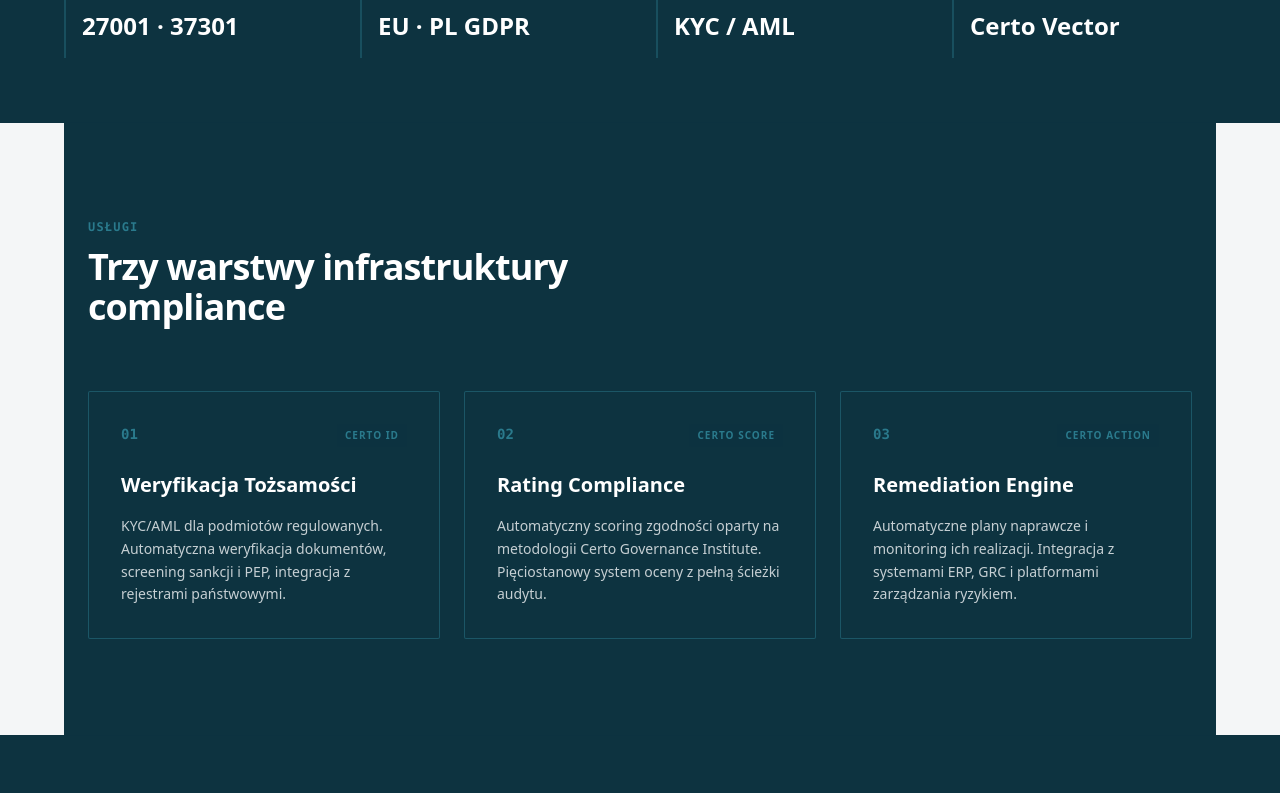
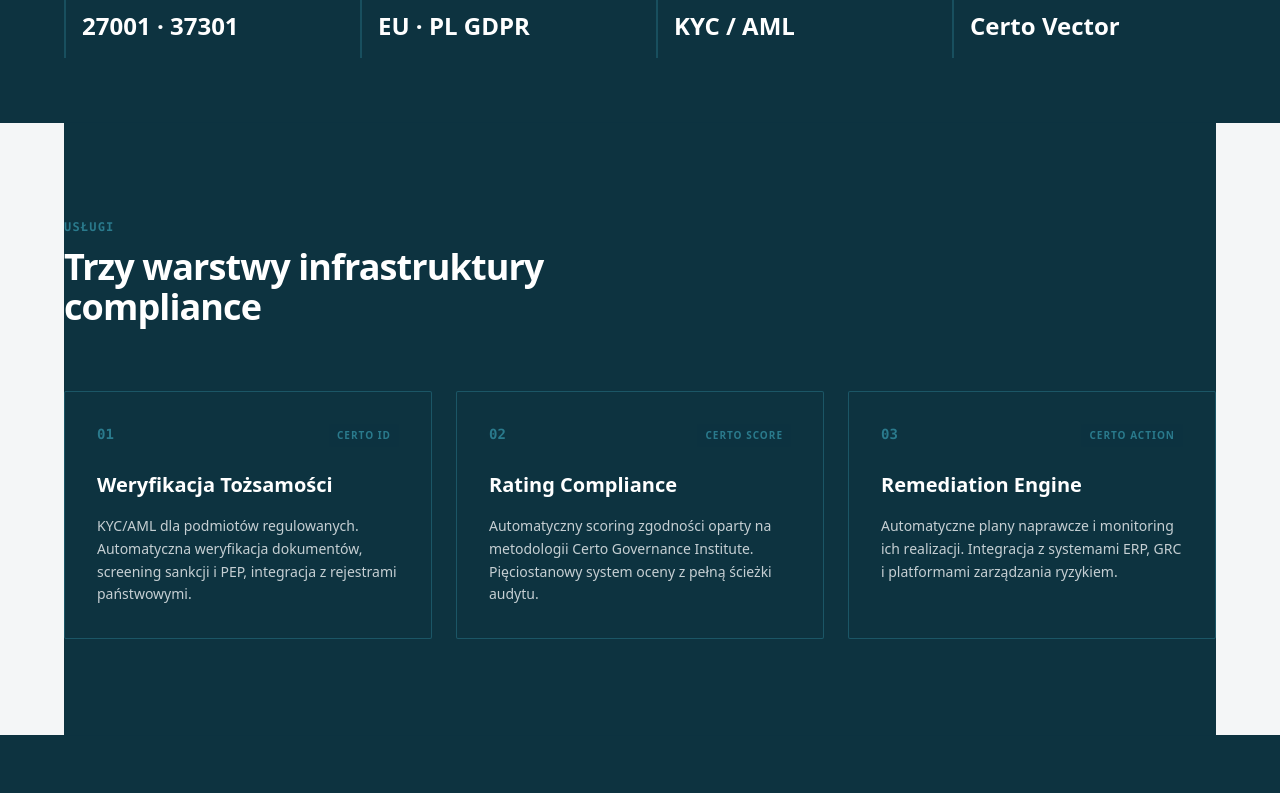
Before and after one commit to PoiDNA/Certo, a Next.js app in the folder company/platform/apps/web/: page / in a window 1280 px wide. Shown: the part 907-1700 px from the top of the page. Built offline with nearby package versions, Linux system fonts and the light colour scheme.

Commit message:
fix(certo-id): remove unwanted white spaces on main page
Made-with: Cursor

```diff
--- a/company/platform/apps/web/app/page.tsx
+++ b/company/platform/apps/web/app/page.tsx
@@ -4,7 +4,7 @@ export default function Home() {
   return (
     <div className="flex flex-col min-h-screen bg-certo-gray-light">
       {/* Hero Section */}
-      <section className="relative overflow-hidden bg-certo-teal-darker text-white py-24 md:py-32 px-6">
+      <section className="relative overflow-hidden bg-certo-teal-darker text-white py-24 md:py-32">
         <div className="absolute inset-0 opacity-10 bg-repeat" style={{ backgroundImage: "url('https://www.transparenttextures.com/patterns/cubes.png')" }} />
         <div className="absolute bottom-0 left-0 w-full h-1/2 bg-gradient-to-t from-certo-teal-darker to-transparent" />
 
@@ -38,7 +38,7 @@ export default function Home() {
       </section>
 
       {/* Stats Section */}
-      <section className="bg-certo-teal-darker text-white py-16 px-6 border-b border-certo-teal-darker/50">
+      <section className="bg-certo-teal-darker text-white py-16 border-b border-certo-teal-darker/50">
         <div className="mx-auto max-w-6xl grid grid-cols-2 md:grid-cols-4 gap-8">
           {[
             { label: 'Standardy ISO', value: '27001 · 37301' },
@@ -55,7 +55,7 @@ export default function Home() {
       </section>
 
       {/* Services Section */}
-      <section id="uslugi" className="py-24 px-6 mx-auto max-w-6xl w-full bg-certo-teal-darker text-white">
+      <section id="uslugi" className="py-24 mx-auto max-w-6xl w-full bg-certo-teal-darker text-white">
         <div className="mb-16">
           <h2 className="text-xs font-mono font-bold text-certo-teal uppercase tracking-widest mb-3">USŁUGI</h2>
           <h3 className="text-3xl md:text-4xl font-bold text-white tracking-tight max-w-2xl">
@@ -83,7 +83,7 @@ export default function Home() {
       </section>
 
       {/* Architecture Section */}
-      <section id="technologia" className="py-24 px-6 bg-certo-teal-darker border-t border-certo-teal-darker/50 text-white">
+      <section id="technologia" className="py-24 bg-certo-teal-darker border-t border-certo-teal-darker/50 text-white">
         <div className="mx-auto max-w-6xl">
           <div className="mb-16 text-center">
             <h2 className="text-xs font-mono font-bold text-certo-teal uppercase tracking-widest mb-3">ARCHITEKTURA</h2>
```
